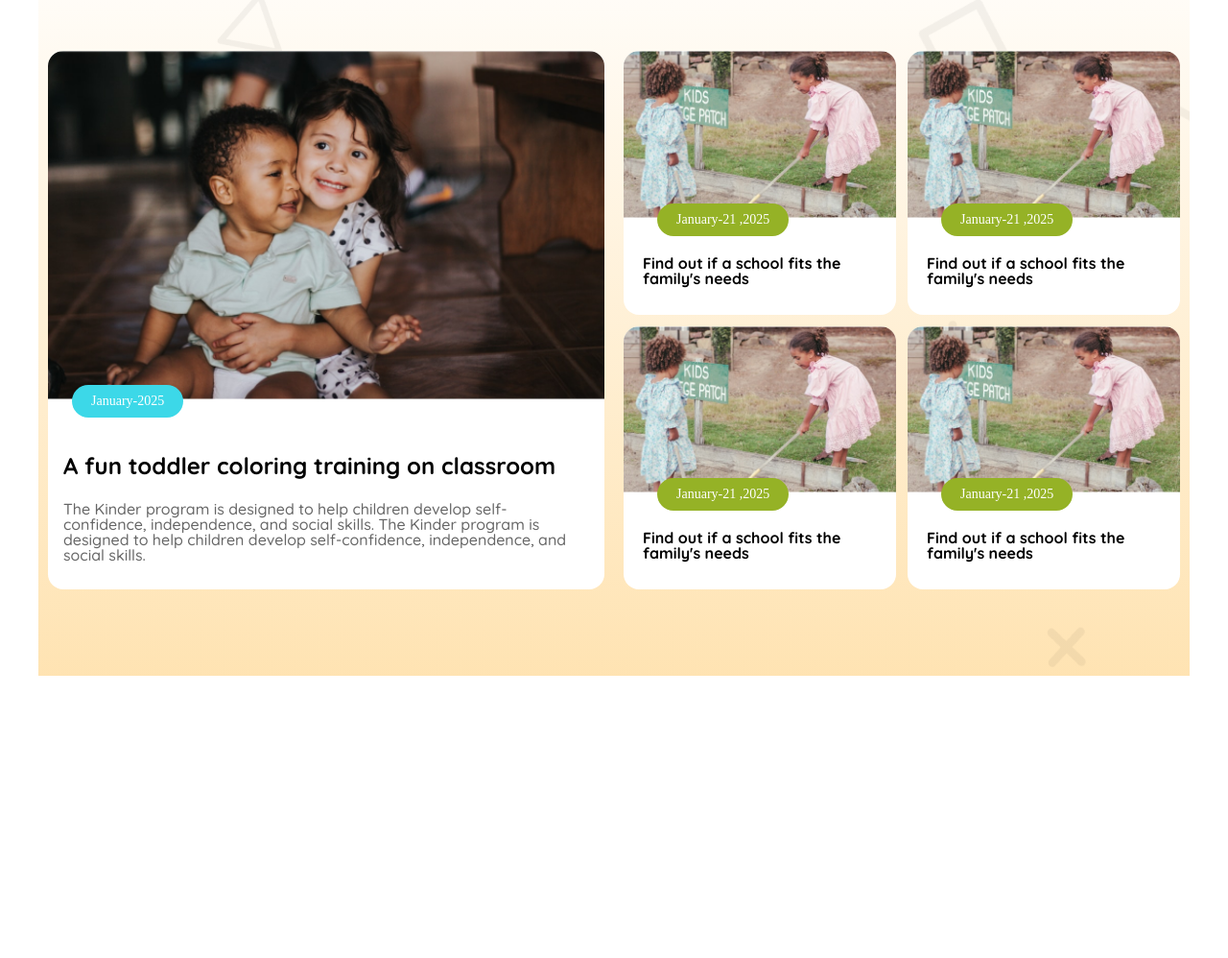
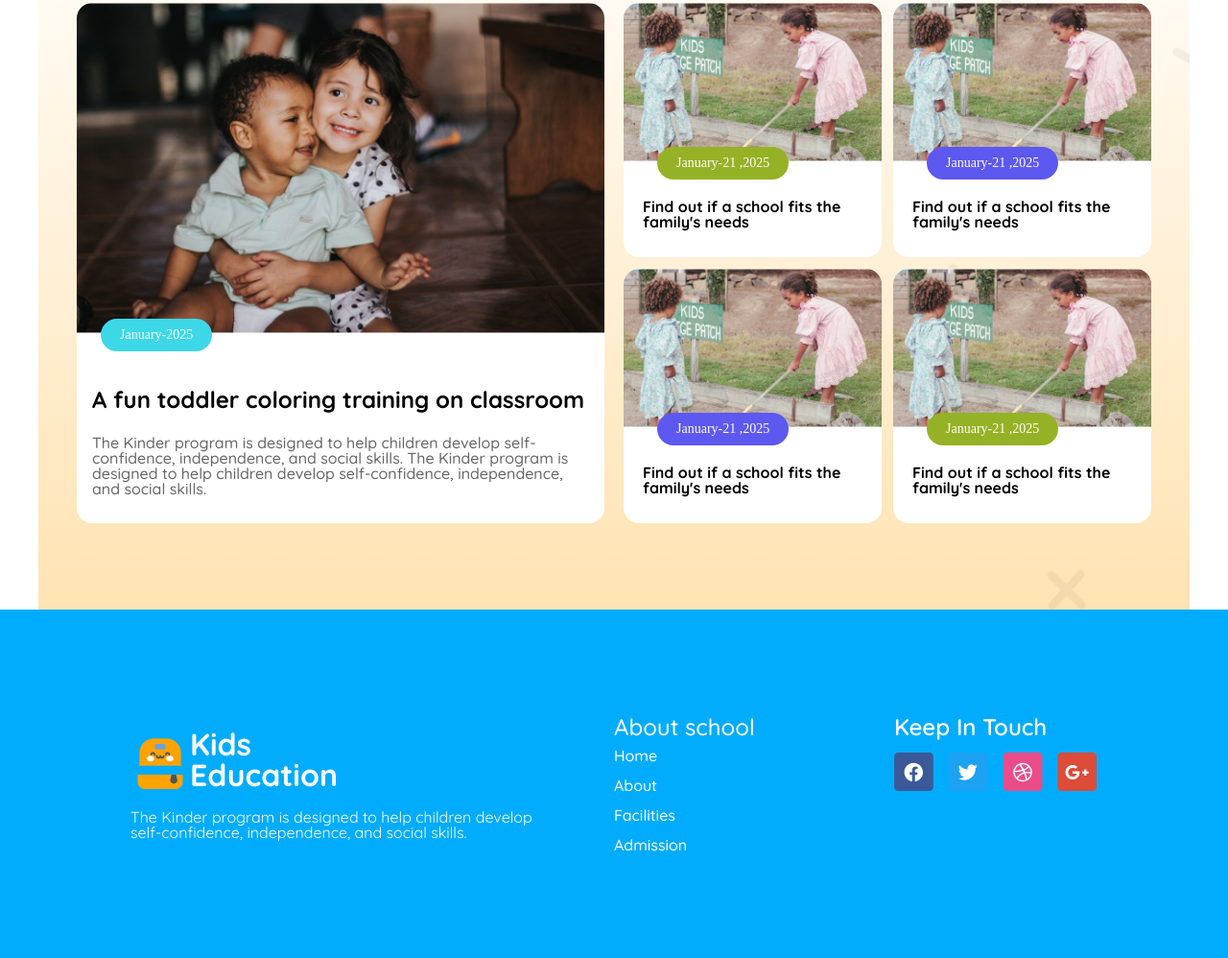
Before and after one commit to Rakib-dev-bd/B11-A2-Kids-School, a plain HTML site: page index.html in a window 1280 px wide. Shown: the part 1372-2370 px from the top of the page at 96% size. Before the commit the page ends 2126 px from the top, so only its background shows below. Drawn offline with nearby package versions, Linux system fonts and the light colour scheme.

Commit message:
Footer added

```diff
--- a/index.html
+++ b/index.html
@@ -59,7 +59,7 @@
               The Kinder program is designed to help children develop
               self-confidence, independence, and social skills.
             </p>
-            <button class="card-btn">Read More</button>
+            <button class="card-btn read-1">Read More</button>
           </div>
           <div class="card flex card-bg-2">
             <img
@@ -72,7 +72,7 @@
               The Kinder program is designed to help children develop
               self-confidence, independence, and social skills.
             </p>
-            <button class="card-btn">Read More</button>
+            <button class="card-btn read-2">Read More</button>
           </div>
           <div class="card flex card-bg-3">
             <img src="assets/middle.png" alt="middle image" class="card-img" />
@@ -81,7 +81,7 @@
               The Kinder program is designed to help children develop
               self-confidence, independence, and social skills.
             </p>
-            <button class="card-btn">Read More</button>
+            <button class="card-btn read-3">Read More</button>
           </div>
         </div>
         <div class="btn-box center-text">
@@ -137,7 +137,7 @@
                 alt="story card "
                 class="sub-card-img"
               />
-              <p class="sub-card-date story-sub-card-date-1">
+              <p class="sub-card-date story-sub-card-date-2">
                 January-21 ,2025
               </p>
               <h3 class="story-sub-heading">
@@ -150,7 +150,7 @@
                 alt="story card "
                 class="sub-card-img"
               />
-              <p class="sub-card-date story-sub-card-date-1">
+              <p class="sub-card-date story-sub-card-date-2">
                 January-21 ,2025
               </p>
               <h3 class="story-sub-heading">
@@ -175,6 +175,49 @@
       </section>
     </main>
 
+    <footer class="footer">
+      <div class="footer-container grid">
+        <div class="footer-info flex">
+          <div class="footer-brand flex">
+            <img src="assets/logo.png" alt="Logo here" class="footer-logo" />
+            <h3 class="footer-logo-name">Kids <br />Education</h3>
+          </div>
+          <p class="footer-description">
+            The Kinder program is designed to help children develop
+            self-confidence, independence, and social skills.
+          </p>
+        </div>
+        <div class="footer-about">
+          <h3 class="footer-about-heading">About school</h3>
+          <nav class="footer-nav">
+            <ul class="footer-links flex">
+              <li><a href="#" class="footer-link">Home</a></li>
+              <li><a href="#" class="footer-link">About</a></li>
+              <li><a href="#" class="footer-link">Facilities</a></li>
+              <li><a href="#" class="footer-link">Admission</a></li>
+            </ul>
+          </nav>
+        </div>
+
+        <div class="footer-social-links flex">
+          <h4 class="footer-social-heading">Keep In Touch</h4>
+          <div class="social-links flex">
+            <a href="#" class="social-link">
+              <img src="assets/fb.png" alt="Facebook" />
+            </a>
+            <a href="#" class="social-link">
+              <img src="assets/twitter.png" alt="Twitter" />
+            </a>
+            <a href="" class="social-link">
+              <img src="assets/dribble.png" alt="Dribble" /> </a
+            ><a href="" class="social-link">
+              <img src="assets/google+.png" alt="Google+" />
+          </div>
+          </a>
+        </div>
+      </div>
+    </footer>
+
     <script
       type="module"
       src="https://unpkg.com/ionicons@7.1.0/dist/ionicons/ionicons.esm.js"
--- a/style/general.css
+++ b/style/general.css
@@ -43,6 +43,17 @@
   color: rgb(93, 88, 239);
 }
 
+.read-1 {
+  color: rgb(100, 200, 255);
+}
+
+.read-2 {
+  color: rgb(240, 170, 0);
+}
+
+.read-3 {
+  color: rgb(135, 0, 255);
+}
 .card-bg-1 {
   border: 0.94px solid rgb(222, 245, 255);
   border-radius: 18.86px;
@@ -82,6 +93,9 @@
 .story-sub-card-date-1 {
   background: rgb(149, 178, 38);
 }
-.story-sub-card-date-2 .story-sub-card-date-3 .story-sub-card-date-4 .black {
+.story-sub-card-date-2 {
+  background: rgb(93, 88, 240);
+}
+.black {
   background-color: #000;
 }
--- a/style/style.css
+++ b/style/style.css
@@ -140,8 +140,8 @@ body {
 
 .stories {
   max-width: 120rem;
-  margin: 5rem auto;
-  padding: 1rem;
+  margin: 0 auto;
+  padding: 1rem 4rem;
   background: url(../assets/bg.png) no-repeat center,
     linear-gradient(0deg, rgba(254, 163, 1, 0.3), rgba(255, 255, 255, 0.3) 100%);
 }
@@ -232,3 +232,83 @@ body {
   font-weight: 700;
   padding: 2rem;
 }
+
+/* Footer section started */
+
+.footer {
+  max-width: 144rem;
+  margin: 0 auto;
+  padding: 1rem;
+
+  background: rgb(1, 172, 253);
+  color: rgb(255, 255, 255);
+}
+
+.footer-container {
+  width: 80%;
+  margin: 4rem auto;
+  padding: 6rem 0;
+  gap: 8rem;
+
+  grid-template-columns: repeat(1, 2fr) 1fr 1fr;
+}
+
+.footer-info {
+  flex-direction: column;
+  gap: 2rem;
+  align-self: center;
+}
+.footer-brand {
+  align-items: center;
+}
+
+.footer-logo {
+  width: 6.2rem;
+  height: 6.2rem;
+}
+.footer-logo-name {
+  font-size: 3.2rem;
+  font-weight: 700;
+}
+
+.footer-description {
+  font-size: 1.6rem;
+}
+/* Footer about */
+
+.footer-about {
+  /* color: rgb(255, 255, 255); */
+}
+
+.footer-about-heading {
+  font-size: 2.4rem;
+  font-weight: 500;
+}
+
+.footer-links {
+  margin-top: 1rem;
+  flex-direction: column;
+  gap: 1.5rem;
+}
+
+.footer-link {
+  font-size: 1.6rem;
+  font-weight: 500;
+  color: rgb(255, 255, 255);
+}
+
+/* Social link */
+
+.footer-social-links {
+  flex-direction: column;
+
+  gap: 1.5rem;
+}
+.footer-social-heading {
+  font-size: 2.4rem;
+  font-weight: 600;
+}
+
+.social-links {
+  gap: 1.5em;
+}
```
